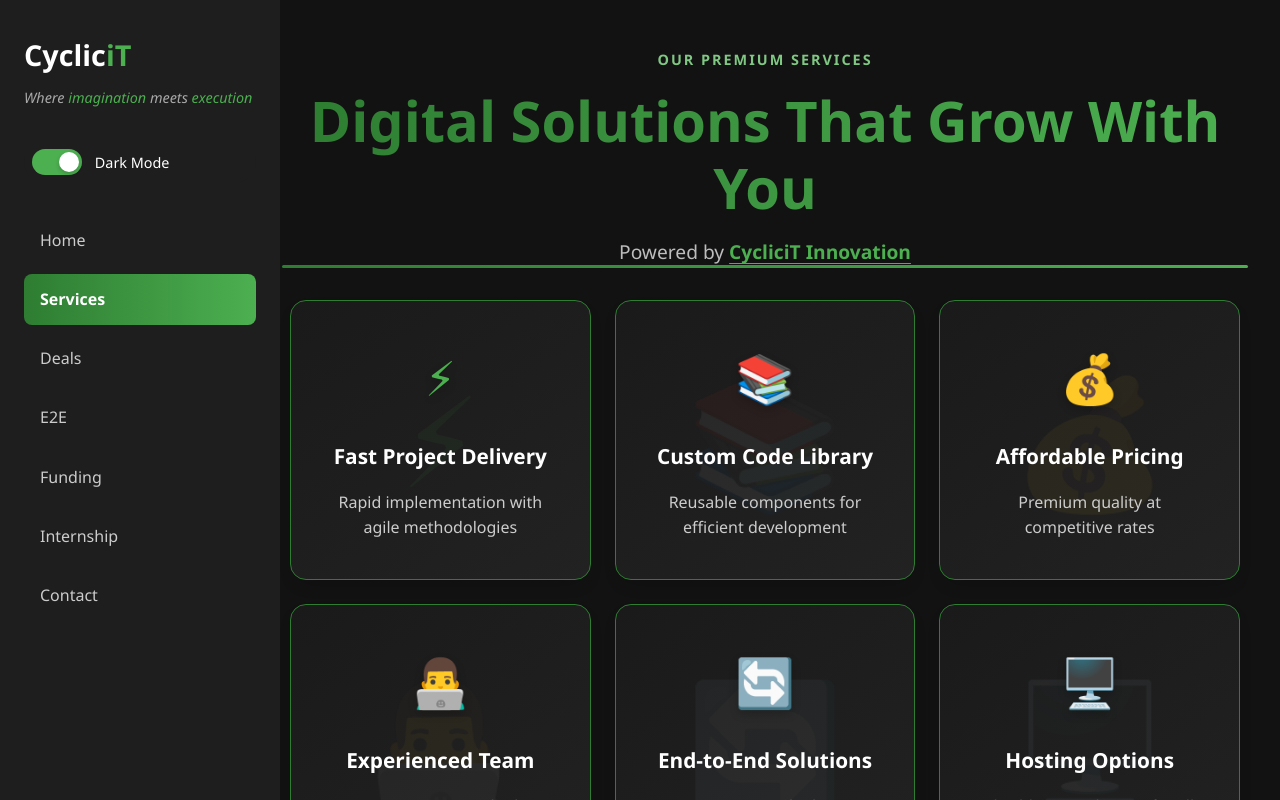
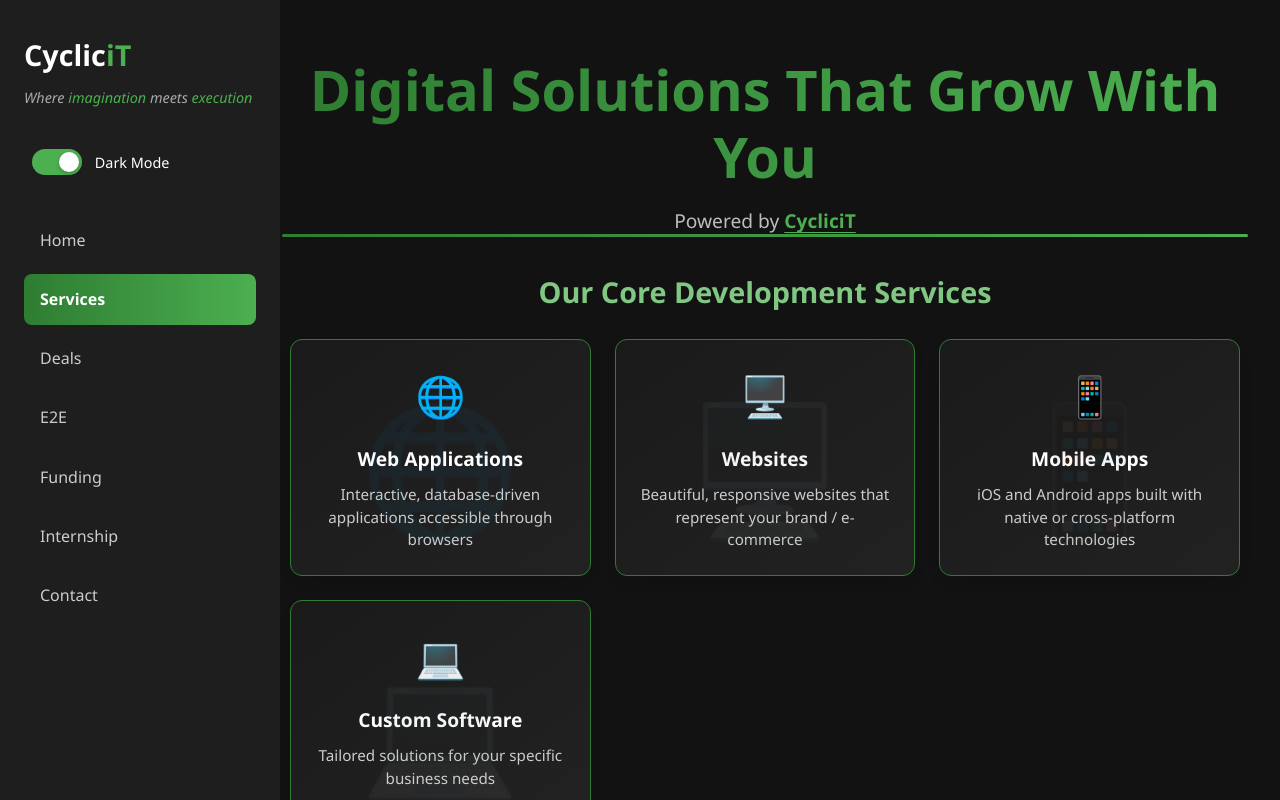
Before and after one commit to cyclicit/cyclicit-client, a React (Create React App) app: page /services in a window 1280 px wide. Shown: the top 800 px of the page. Built offline with nearby package versions, Linux system fonts and the light colour scheme.

Commit message:
'after-production-1'

```diff
--- a/src/components/pages/Services.js
+++ b/src/components/pages/Services.js
@@ -10,6 +10,13 @@
     { icon: '👨‍💻', title: 'Experienced Team', desc: 'Experts across multiple industries' },
     { icon: '🔄', title: 'End-to-End Solutions', desc: 'From concept to deployment and beyond' },
     { icon: '🖥️', title: 'Hosting Options', desc: 'Flexible VPS solutions for all needs' }
+  ];
+
+  const serviceTypes = [
+    { icon: '🌐', title: 'Web Applications', desc: 'Interactive, database-driven applications accessible through browsers' },
+    { icon: '🖥️', title: 'Websites', desc: 'Beautiful, responsive websites that represent your brand / e-commerce' },
+    { icon: '📱', title: 'Mobile Apps', desc: 'iOS and Android apps built with native or cross-platform technologies' },
+    { icon: '💻', title: 'Custom Software', desc: 'Tailored solutions for your specific business needs' }
   ];
 
   const containerVariants = {
@@ -58,9 +65,6 @@
   };
 
   return (
-
-
-
     <motion.div
       initial={{ opacity: 0 }}
       animate={{ opacity: 1 }}
@@ -71,15 +75,14 @@
         padding: '1rem 0.5rem'
       }}
     >
-
-
-
       <div style={{
         maxWidth: '1400px',
         margin: '0 auto',
         padding: '1rem 0.5rem'
       }}>
-        {/* Animated Header */}
+
+
+        {/* Existing Animated Header */}
         <motion.div
           initial={{ y: -50, opacity: 0 }}
           animate={{ y: 0, opacity: 1 }}
@@ -105,15 +108,7 @@
             }}
           />
 
-          <h2 style={{
-            fontSize: '0.9rem',
-            letterSpacing: '2px',
-            textTransform: 'uppercase',
-            marginBottom: '1rem',
-            color: darkMode ? '#81c784' : '#2e7d32'
-          }}>
-            Our Premium Services
-          </h2>
+
 
           <motion.h1
             initial={{ opacity: 0 }}
@@ -150,11 +145,138 @@
               fontWeight: 600,
               textDecoration: 'underline',
               textUnderlineOffset: '4px'
-            }}>CycliciT Innovation</span>
+            }}>CycliciT</span>
           </motion.p>
         </motion.div>
 
-        {/* Floating 3D Grid */}
+
+        {/* New Service Types Section */}
+        <motion.div
+          initial={{ opacity: 0, y: -20 }}
+          animate={{ opacity: 1, y: 0 }}
+          transition={{ duration: 0.6 }}
+          style={{ marginBottom: '3rem' }}
+        >
+          <motion.h2
+            style={{
+              textAlign: 'center',
+              fontSize: 'clamp(1.2rem, 4vw, 1.8rem)',
+              fontWeight: 700,
+              marginBottom: '1.5rem',
+              color: darkMode ? '#81c784' : '#2e7d32',
+              padding: '0 0.5rem'
+            }}
+          >
+            Our Core Development Services
+          </motion.h2>
+
+          <motion.div
+            variants={containerVariants}
+            initial="hidden"
+            animate="visible"
+            style={{
+              display: 'grid',
+              gridTemplateColumns: 'repeat(auto-fit, minmax(250px, 1fr))',
+              gap: '1.5rem',
+              perspective: '1000px',
+              padding: '0 0.5rem'
+            }}
+          >
+            {serviceTypes.map((service, index) => (
+              <motion.div
+                key={index}
+                variants={cardVariants}
+                whileHover="hover"
+                style={{
+                  background: darkMode
+                    ? 'linear-gradient(145deg, #1a1a1a, #222)'
+                    : 'linear-gradient(145deg, #ffffff, #f5f5f5)',
+                  borderRadius: '12px',
+                  padding: '1.5rem',
+                  display: 'flex',
+                  flexDirection: 'column',
+                  alignItems: 'center',
+                  textAlign: 'center',
+                  color: darkMode ? '#ffffff' : '#333333',
+                  boxShadow: darkMode
+                    ? '0 8px 20px -10px rgba(0,0,0,0.3)'
+                    : '0 8px 20px -10px rgba(0,0,0,0.1)',
+                  border: `1px solid ${darkMode ? '#2e7d32' : '#e8f5e9'}`,
+                  transformStyle: 'preserve-3d',
+                  position: 'relative',
+                  overflow: 'hidden',
+                  minHeight: '180px'
+                }}
+              >
+                <motion.div
+                  style={{
+                    fontSize: '2.5rem',
+                    marginBottom: '1rem',
+                    color: '#4caf50'
+                  }}
+                >
+                  {service.icon}
+                </motion.div>
+
+                <motion.h3
+                  style={{
+                    fontSize: '1.2rem',
+                    fontWeight: 700,
+                    marginBottom: '0.5rem',
+                    color: darkMode ? '#ffffff' : '#2e7d32'
+                  }}
+                >
+                  {service.title}
+                </motion.h3>
+
+                <motion.p
+                  style={{
+                    fontSize: '0.95rem',
+                    lineHeight: '1.5',
+                    color: darkMode ? '#cccccc' : '#555555'
+                  }}
+                >
+                  {service.desc}
+                </motion.p>
+
+                {/* Floating icon background */}
+              <motion.div
+                initial={{ scale: 0.8, opacity: 0.1 }}
+                animate={{ scale: 1, opacity: 0.05 }}
+                transition={{ duration: 2, repeat: Infinity, repeatType: 'reverse' }}
+                style={{
+                  position: 'absolute',
+                  fontSize: '8rem',
+                  color: '#4caf50',
+                  zIndex: 0,
+                  userSelect: 'none'
+                }}
+              >
+                {service.icon}
+              </motion.div>
+
+
+
+
+
+              </motion.div>
+            ))}
+          </motion.div>
+        </motion.div>
+
+<h2 style={{
+            fontSize: '0.9rem',
+            textAlign: 'center',
+            letterSpacing: '2px',
+            textTransform: 'uppercase',
+            marginBottom: '1rem',
+            color: darkMode ? '#81c784' : '#2e7d32'
+          }}>
+            Our Premium Services
+          </h2>
+
+
+
         <motion.div
           variants={containerVariants}
           initial="hidden"
@@ -167,7 +289,13 @@
             perspective: '1000px',
             padding: '0 0.5rem'
           }}
+
+
         >
+
+
+
+
           {services.map((service, index) => (
             <motion.div
               key={index}
```
